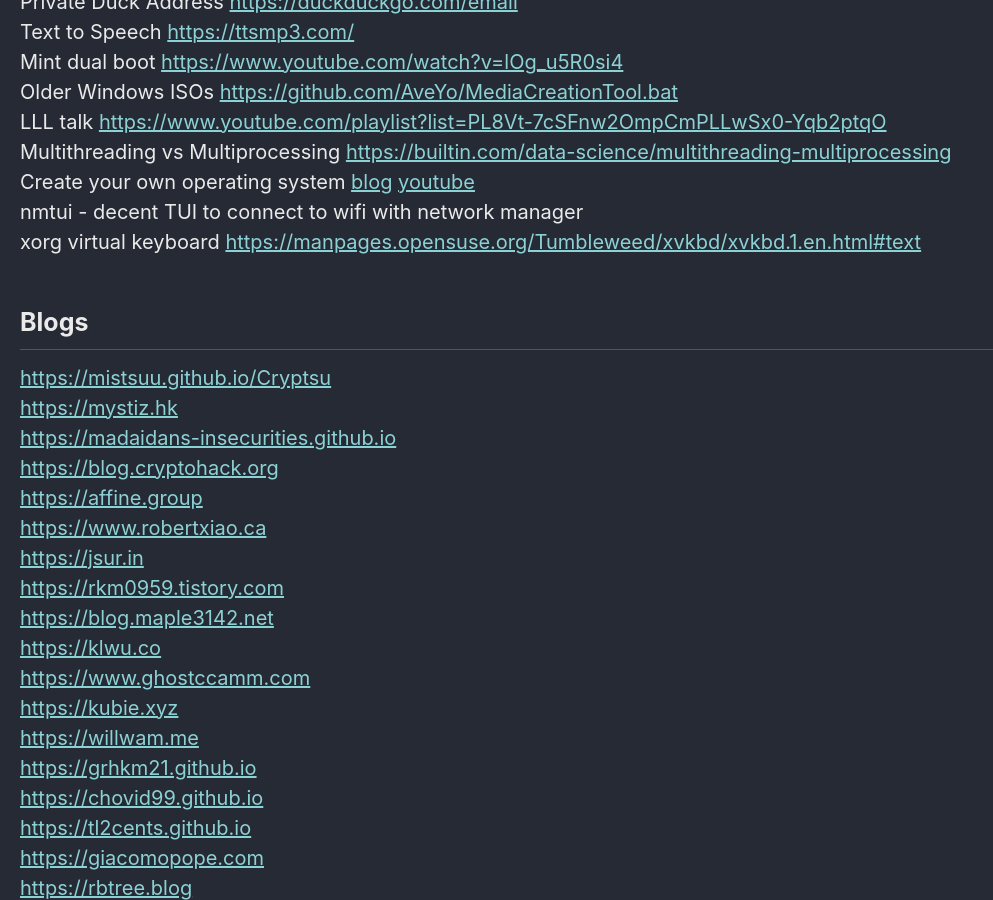
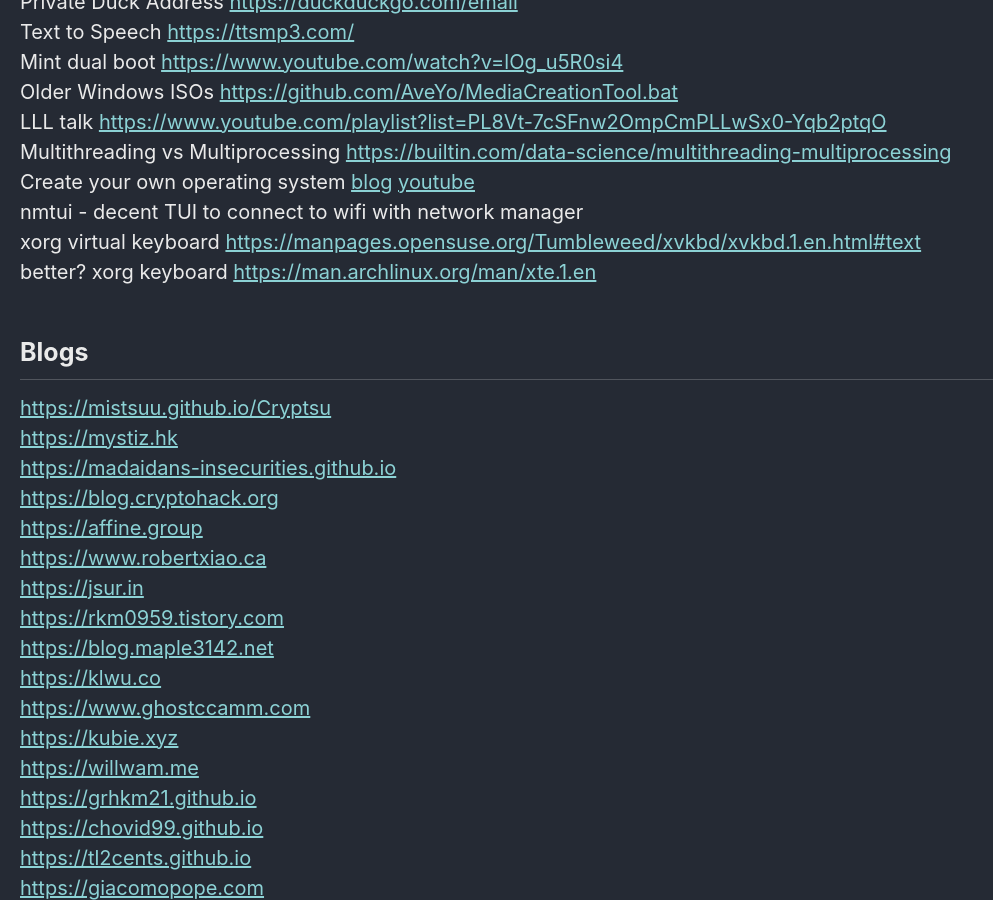
Before and after one commit to Connor-McCartney/Connor-McCartney.github.io, a Jekyll site: the page built from _pages/misc/resources.md, in a window 1280 px wide and 900 px high, scrolled down 1997 px. Shown: the whole window, without its empty margins (0-993 px from the left). Built offline with Jekyll 4.4.1, drawn with Linux system fonts in a browser that asks for light colours; cached includes are drawn as plain includes.

Commit message:
Update resources.md

```diff
--- a/_pages/misc/resources.md
+++ b/_pages/misc/resources.md
@@ -69,7 +69,7 @@ Multithreading vs Multiprocessing <https://builtin.com/data-science/multithreadi
 Create your own operating system [blog](https://os.phil-opp.com) [youtube](https://www.youtube.com/watch?v=rH5jnbJ3tL4&list=PLib6-zlkjfXkdCjQgrZhmfJOWBk_C2FTY) <br>
 nmtui - decent TUI to connect to wifi with network manager <br>
 xorg virtual keyboard <https://manpages.opensuse.org/Tumbleweed/xvkbd/xvkbd.1.en.html#text> <br>
-
+better? xorg keyboard <https://man.archlinux.org/man/xte.1.en>
 
 ## Blogs
 
```
